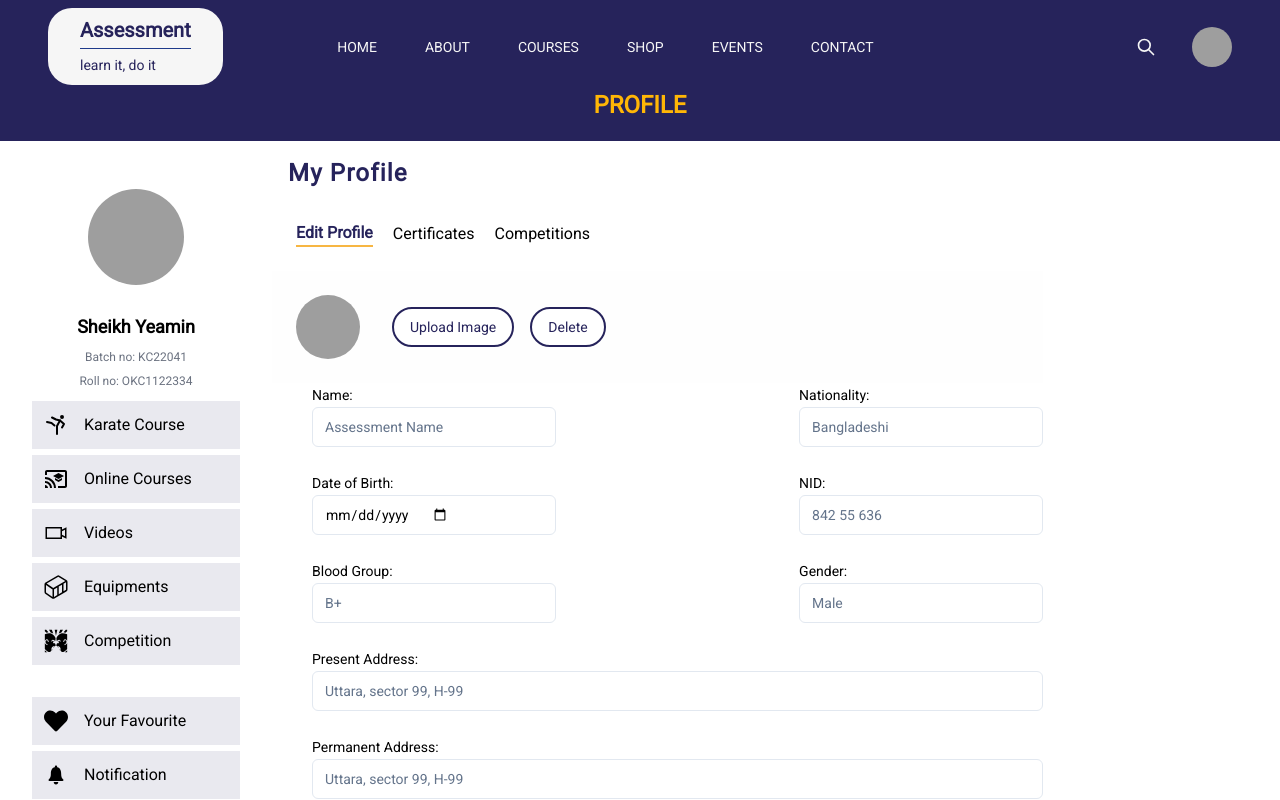
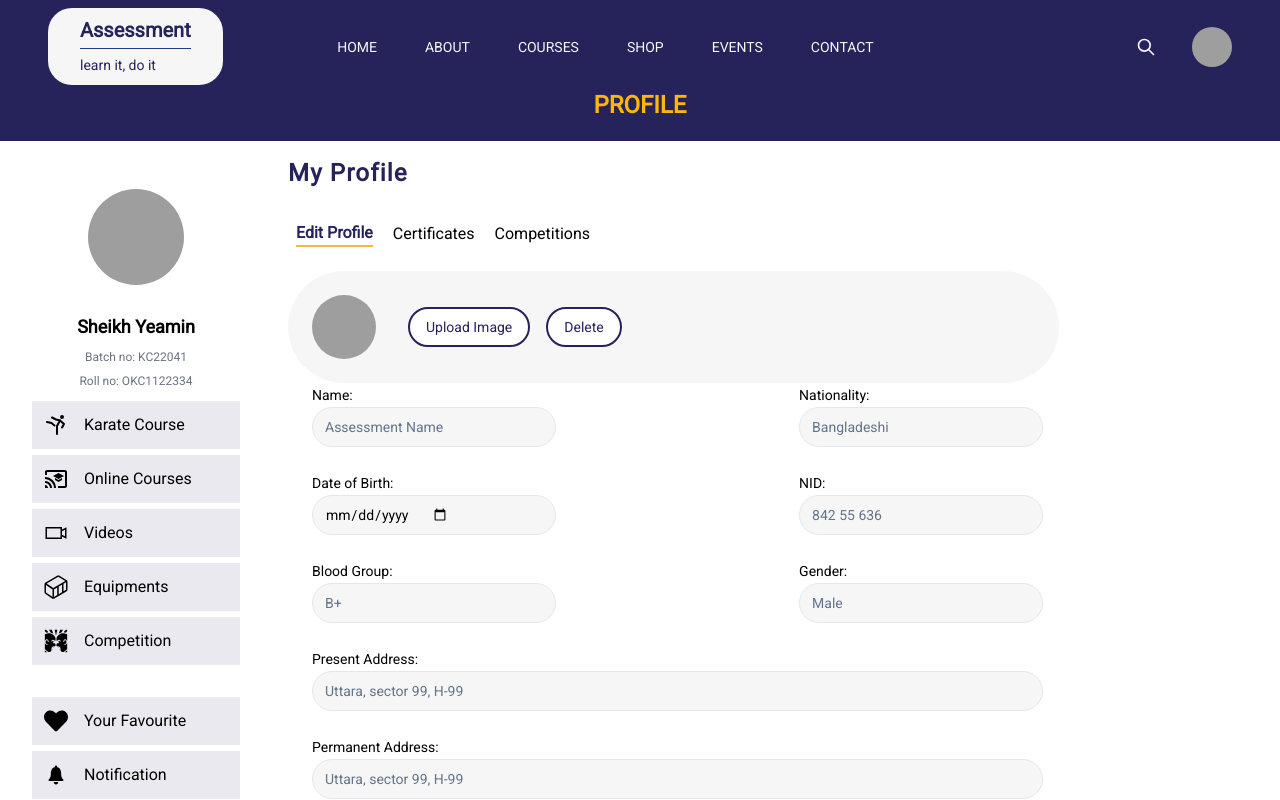
Before and after one commit to SheikhULAB/assessment-project, a Next.js app: page / in a window 1280 px wide. Shown: the top 800 px of the page. Built offline with nearby package versions, Linux system fonts and the light colour scheme; grey boxes are pictures that could not be loaded.

Commit message:
assessment

```diff
--- a/components/FormInput.tsx
+++ b/components/FormInput.tsx
@@ -9,31 +9,31 @@ const FormInput = () => {
       <div className="form-group flex flex-col gap-2 md:flex-row md:flex-wrap justify-between md:gap-4 lg:gap-6">
         <div className="form-item w-full md:w-1/2 lg:w-1/3">
           <Label htmlFor="name">Name:</Label>
-          <Input type="text" id="name" placeholder="Assessment Name" />
+          <Input type="text" id="name" className="bg-[#F6F6F6] rounded-full" placeholder="Assessment Name" />
         </div>
         <div className="form-item w-full md:w-1/2 lg:w-1/3">
           <Label htmlFor="nationality">Nationality:</Label>
-          <Input type="text" id="nationality" placeholder="Bangladeshi" />
+          <Input type="text" id="nationality" className="bg-[#F6F6F6] rounded-full" placeholder="Bangladeshi" />
         </div>
       </div>
       <div className="form-group flex flex-col gap-2 md:flex-row md:flex-wrap justify-between md:gap-4 lg:gap-6">
         <div className="form-item w-full md:w-1/2 lg:w-1/3">
           <Label htmlFor="date">Date of Birth:</Label>
-          <Input type="date" id="date" placeholder="1/1/2001" />
+          <Input type="date" id="date" className="bg-[#F6F6F6] rounded-full" placeholder="1/1/2001" />
         </div>
         <div className="form-item w-full md:w-1/2 lg:w-1/3">
           <Label htmlFor="nid">NID:</Label>
-          <Input type="number" id="nid" placeholder="842 55 636" />
+          <Input type="number" id="nid" placeholder="842 55 636" className="bg-[#F6F6F6] rounded-full" />
         </div>
       </div>
       <div className="form-group flex flex-col gap-2 md:flex-row md:flex-wrap justify-between md:gap-4 lg:gap-6">
         <div className="form-item w-full md:w-1/2 lg:w-1/3">
           <Label htmlFor="blood-group">Blood Group:</Label>
-          <Input type="text" id="blood-group" placeholder="B+" />
+          <Input type="text" id="blood-group" placeholder="B+" className="bg-[#F6F6F6] rounded-full" />
         </div>
         <div className="form-item w-full md:w-1/2 lg:w-1/3">
           <Label htmlFor="gender">Gender:</Label>
-          <Input type="text" id="gender" placeholder="Male" />
+          <Input type="text" id="gender" placeholder="Male" className="bg-[#F6F6F6] rounded-full" />
         </div>
       </div>
       <div className="form-group flex flex-col gap-2 md:flex-row">
@@ -43,6 +43,7 @@ const FormInput = () => {
             type="address"
             id="present-address"
             placeholder="Uttara, sector 99, H-99"
+            className="bg-[#F6F6F6] rounded-full"
           />
         </div>
       </div>
@@ -53,6 +54,7 @@ const FormInput = () => {
             type="address"
             id="permanent-address"
             placeholder="Uttara, sector 99, H-99"
+            className="bg-[#F6F6F6] rounded-full"
           />
         </div>
       </div>
--- a/components/RightSide.tsx
+++ b/components/RightSide.tsx
@@ -8,7 +8,7 @@ const RightSide = () => {
   return (
     <div>
       <Navbar />
-      <div className="flex flex-col items-center gap-4 md:flex-row md:items-center md:gap-8 bg-[#FEFEFE] p-4 md:p-6">
+      <div className="flex flex-col items-center gap-4 md:flex-row md:items-center md:gap-8 bg-[#F6F6F6] p-4 md:p-6 md:ml-4 md:w-[100%] rounded-full">
         <div>
           <Avatar className="w-16 h-16">
             <AvatarImage src="https://github.com/shadcn.png" />
```
